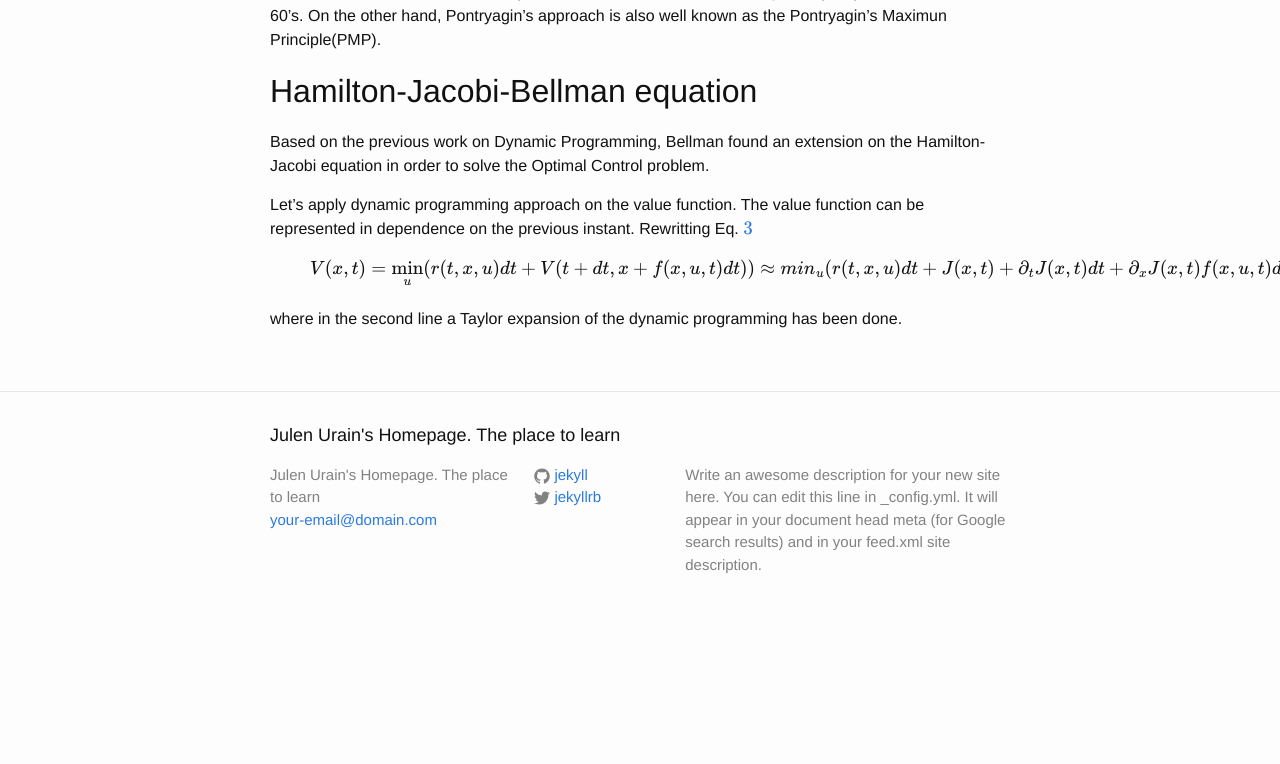
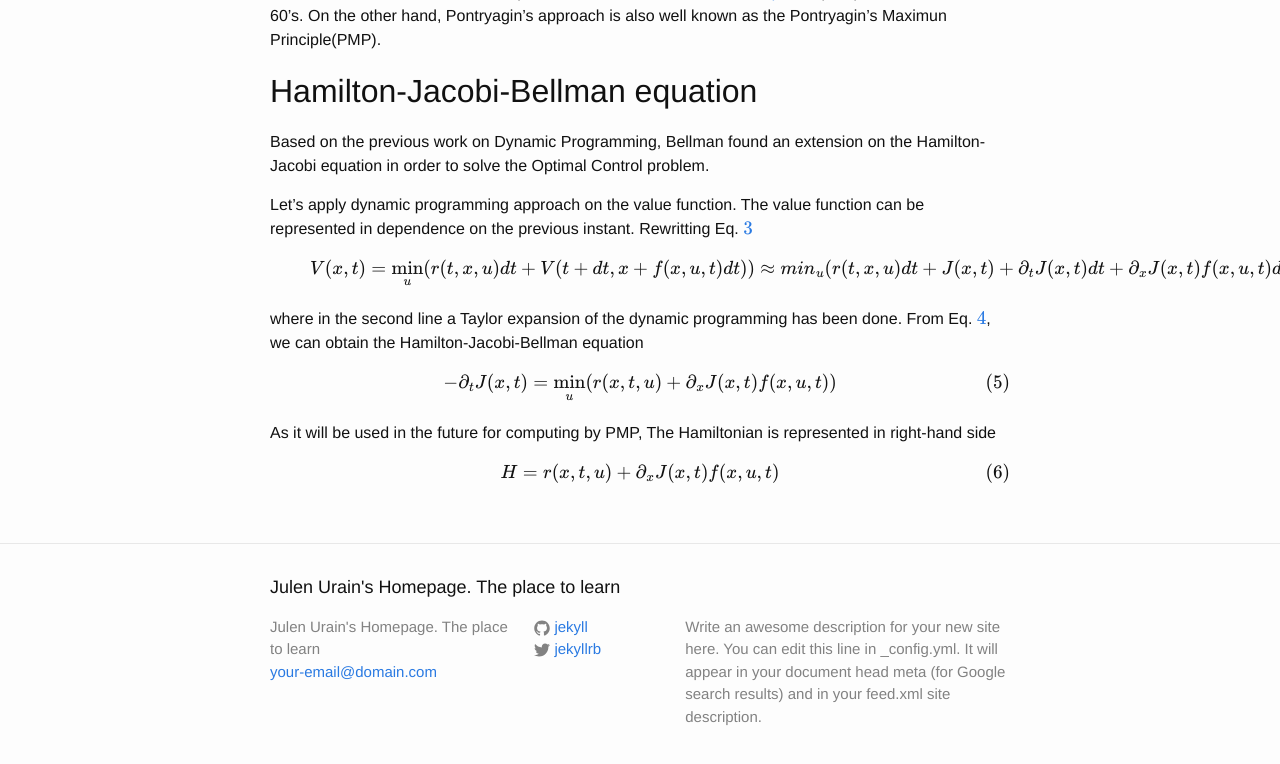
Before and after one commit to TheCamusean/theCamusean.github.io, a Jekyll site: the page built from _posts/2019-05-26-Learning-Optimal-Controllers.markdown, in a window 1280 px wide and 900 px high, scrolled down 726 px. Shown: the top 764 px of the window. Built offline with Jekyll 4.4.1, drawn with Linux system fonts in a browser that asks for light colours; formulas are drawn with MathJax 3; a script that is not in the unit is left out.

Commit message:
hamiltonian

```diff
--- a/_posts/2019-05-26-Learning-Optimal-Controllers.markdown
+++ b/_posts/2019-05-26-Learning-Optimal-Controllers.markdown
@@ -40,6 +40,19 @@ Let's apply dynamic programming approach on the value function. The value functi
 \begin{equation}
   V(x,t) = \min_u(r(t,x,u)dt + V(t+dt,x+f(x,u,t)dt))\approx \\
   min_u(r(t,x,u)dt + J(x,t) + \partial_t J(x,t)dt + \partial_x J(x,t)f(x,u,t)dt)
+  \label{HJB001}
 \end{equation}
 
-where in the second line a Taylor expansion of the dynamic programming has been done.
+where in the second line a Taylor expansion of the dynamic programming has been done. From Eq. \ref{HJB001}, we can obtain the Hamilton-Jacobi-Bellman equation
+
+\begin{equation}
+  -\partial_t J(x,t) = \min_u (r(x,t,u) + \partial_x J(x,t)f(x,u,t))
+  \label{HJBEQ}
+\end{equation}
+
+As it will be used in the future for computing by PMP, The Hamiltonian is represented in right-hand side
+
+\begin{equation}
+  H = r(x,t,u) + \partial_x J(x,t)f(x,u,t)
+  \label{Hamilton}
+\end{equation}
```
